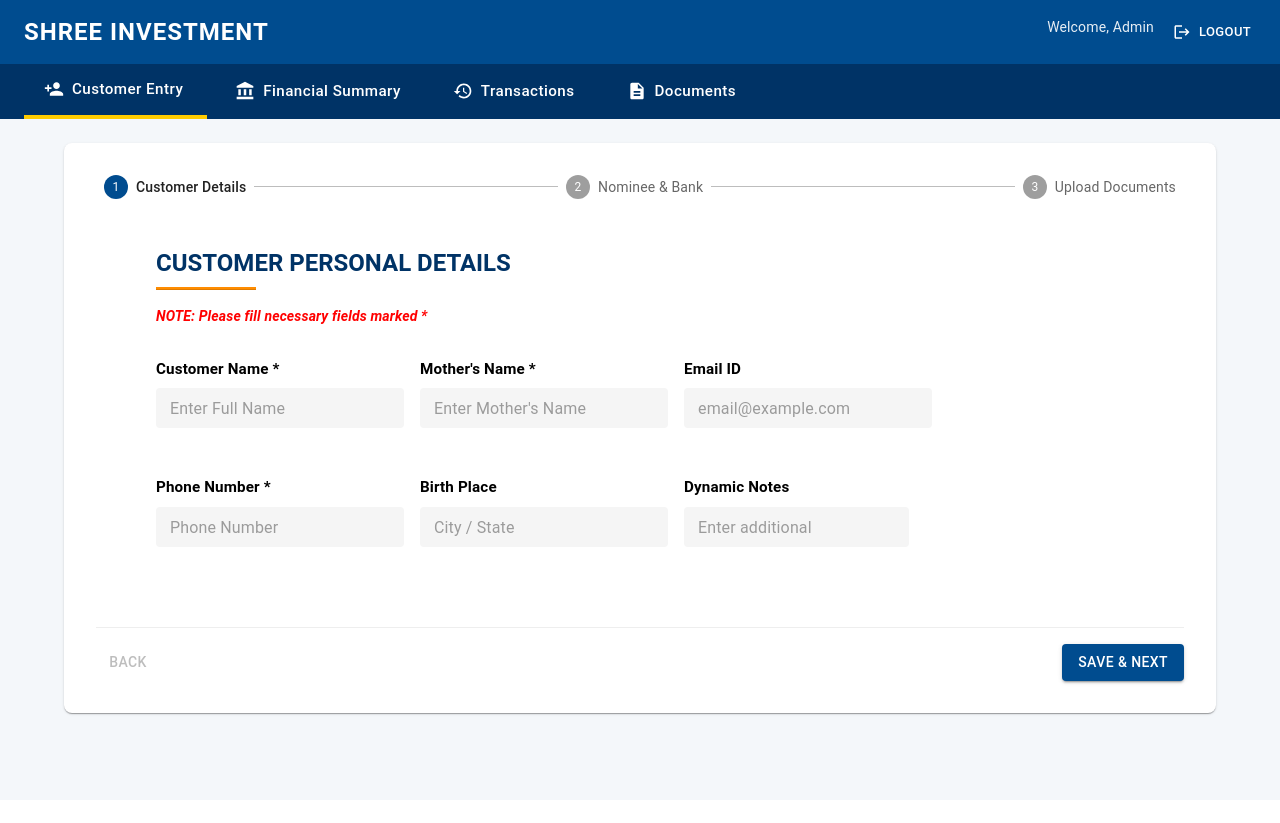
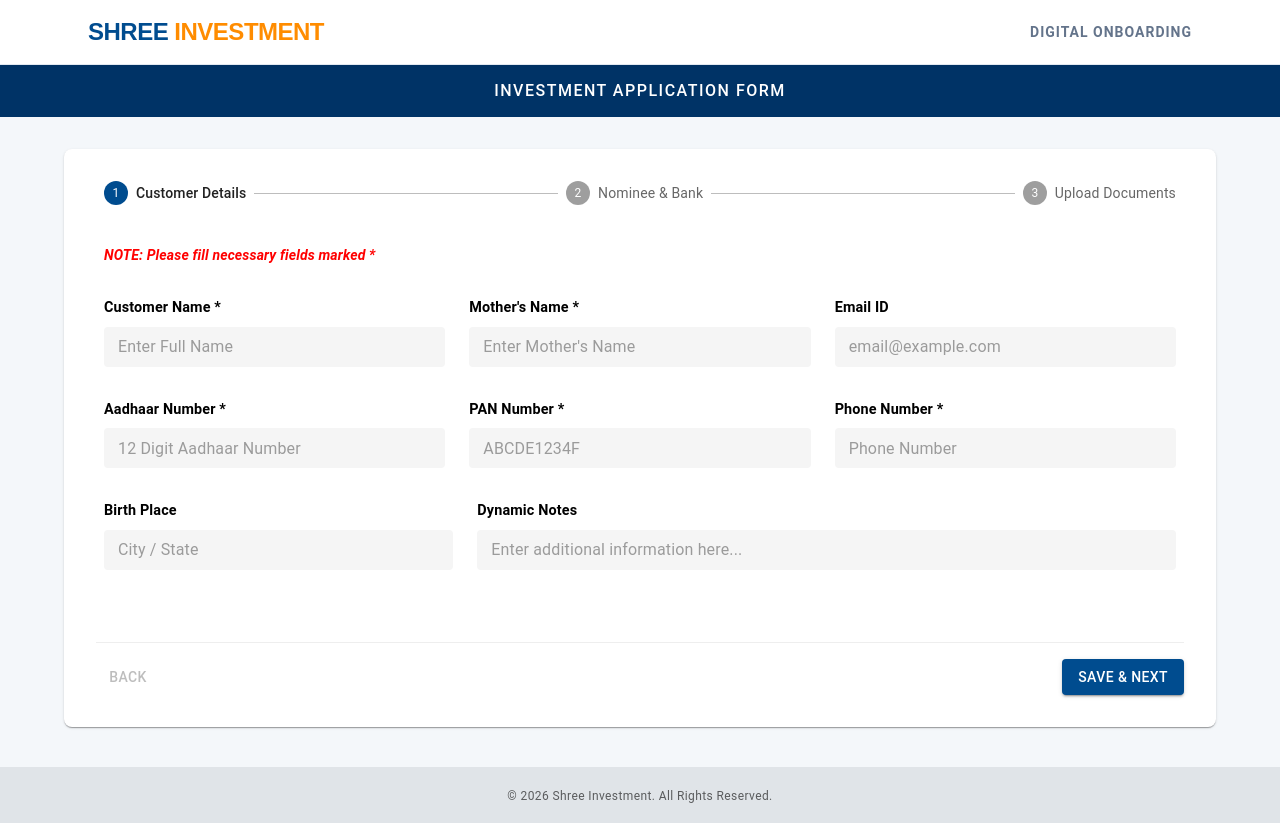
Before and after one commit to YashDungariya/ShreeInvestment, a React (Vite) app: page / in a window 1280 px wide. Before the commit the page ends 800 px from the top, so only its background shows below. Built offline with nearby package versions, Linux system fonts and the light colour scheme.

Commit message:
setup form layout

```diff
--- a/src/components/CustomerDetails.jsx
+++ b/src/components/CustomerDetails.jsx
@@ -1,41 +1,33 @@
 import React from "react";
-import { Grid, TextField, Typography, Box, Divider } from "@mui/material";
+import { TextField, Typography, Box, Stack } from "@mui/material";
 
 const CustomerDetails = ({ formData, handleChange }) => {
+  // Label style for professional banking look
   const LabelStyle = {
     fontWeight: "bold",
     color: "#000",
     mb: 1,
     display: "block",
-    fontSize: "0.95rem",
+    fontSize: "0.9rem",
+    textAlign: "left",
   };
 
+  // Modern Flat Input Style with increased width
   const InputStyle = {
     "& .MuiOutlinedInput-root": {
       backgroundColor: "#f5f5f5",
       borderRadius: "4px",
+      fontSize: "1rem",
       "& fieldset": { border: "none" },
       "&.Mui-focused fieldset": { border: "1px solid #004c8f" },
     },
-    mb: 4, // Har input ke baad thoda extra space professional lagta hai
+    width: "100%",
   };
 
   return (
-    <Box sx={{ p: 2, maxWidth: "1000px", mx: "auto" }}>
-      {/* Form Title Section */}
+    <Box sx={{ p: 1, width: "100%" }}>
+      {/* Required Note at Top */}
       <Box sx={{ mb: 4 }}>
-        <Typography variant="h5" sx={{ fontWeight: "bold", color: "#003366" }}>
-          CUSTOMER PERSONAL DETAILS
-        </Typography>
-        <Divider
-          sx={{
-            mt: 1,
-            mb: 2,
-            width: "100px",
-            height: "3px",
-            bgcolor: "#ff8c00",
-          }}
-        />
         <Typography
           variant="body2"
           sx={{ color: "red", fontStyle: "italic", fontWeight: "bold" }}
@@ -44,13 +36,15 @@ const CustomerDetails = ({ formData, handleChange }) => {
         </Typography>
       </Box>
 
-      {/* Inputs with Increased Width using Grid */}
-      <Grid container spacing={2}>
-        {/* Full width row for important details or two wide columns */}
-        <Grid item xs={12} md={10} lg={8}>
+      {/* Row 1: Name, Mother's Name, Email */}
+      <Stack
+        direction={{ xs: "column", md: "row" }}
+        spacing={3}
+        sx={{ mb: 4, width: "100%" }}
+      >
+        <Box sx={{ flex: 1, minWidth: "300px" }}>
           <Typography sx={LabelStyle}>Customer Name *</Typography>
           <TextField
-            fullWidth
             placeholder="Enter Full Name"
             name="customerName"
             value={formData.customerName}
@@ -58,12 +52,10 @@ const CustomerDetails = ({ formData, handleChange }) => {
             size="small"
             sx={InputStyle}
           />
-        </Grid>
-
-        <Grid item xs={12} md={10} lg={8}>
+        </Box>
+        <Box sx={{ flex: 1, minWidth: "300px" }}>
           <Typography sx={LabelStyle}>Mother's Name *</Typography>
           <TextField
-            fullWidth
             placeholder="Enter Mother's Name"
             name="motherName"
             value={formData.motherName}
@@ -71,12 +63,10 @@ const CustomerDetails = ({ formData, handleChange }) => {
             size="small"
             sx={InputStyle}
           />
-        </Grid>
-
-        <Grid item xs={12} md={10} lg={8}>
+        </Box>
+        <Box sx={{ flex: 1, minWidth: "300px" }}>
           <Typography sx={LabelStyle}>Email ID</Typography>
           <TextField
-            fullWidth
             placeholder="email@example.com"
             name="email"
             value={formData.email}
@@ -84,12 +74,45 @@ const CustomerDetails = ({ formData, handleChange }) => {
             size="small"
             sx={InputStyle}
           />
-        </Grid>
+        </Box>
+      </Stack>
 
-        <Grid item xs={12} md={10} lg={8}>
+      {/* Row 2: Aadhaar Number, PAN Number, Phone Number */}
+      <Stack
+        direction={{ xs: "column", md: "row" }}
+        spacing={3}
+        sx={{ mb: 4, width: "100%" }}
+      >
+        <Box sx={{ flex: 1, minWidth: "300px" }}>
+          <Typography sx={LabelStyle}>Aadhaar Number *</Typography>
+          <TextField
+            placeholder="12 Digit Aadhaar Number"
+            name="aadharNumber"
+            value={formData.aadharNumber}
+            onChange={handleChange}
+            size="small"
+            sx={InputStyle}
+            inputProps={{ maxLength: 12 }}
+          />
+        </Box>
+        <Box sx={{ flex: 1, minWidth: "300px" }}>
+          <Typography sx={LabelStyle}>PAN Number *</Typography>
+          <TextField
+            placeholder="ABCDE1234F"
+            name="panNumber"
+            value={formData.panNumber}
+            onChange={handleChange}
+            size="small"
+            sx={InputStyle}
+            inputProps={{
+              style: { textTransform: "uppercase" },
+              maxLength: 10,
+            }}
+          />
+        </Box>
+        <Box sx={{ flex: 1, minWidth: "300px" }}>
           <Typography sx={LabelStyle}>Phone Number *</Typography>
           <TextField
-            fullWidth
             placeholder="Phone Number"
             name="phone"
             value={formData.phone}
@@ -97,12 +120,18 @@ const CustomerDetails = ({ formData, handleChange }) => {
             size="small"
             sx={InputStyle}
           />
-        </Grid>
+        </Box>
+      </Stack>
 
-        <Grid item xs={12} md={10} lg={8}>
+      {/* Row 3: Birth Place & Notes */}
+      <Stack
+        direction={{ xs: "column", md: "row" }}
+        spacing={3}
+        sx={{ mb: 4, width: "100%" }}
+      >
+        <Box sx={{ flex: 1, minWidth: "300px" }}>
           <Typography sx={LabelStyle}>Birth Place</Typography>
           <TextField
-            fullWidth
             placeholder="City / State"
             name="birthPlace"
             value={formData.birthPlace}
@@ -110,12 +139,10 @@ const CustomerDetails = ({ formData, handleChange }) => {
             size="small"
             sx={InputStyle}
           />
-        </Grid>
-
-        <Grid item xs={12} md={10} lg={8}>
+        </Box>
+        <Box sx={{ flex: 2, minWidth: "300px" }}>
           <Typography sx={LabelStyle}>Dynamic Notes</Typography>
           <TextField
-            fullWidth
             multiline
             rows={1}
             placeholder="Enter additional information here..."
@@ -125,8 +152,8 @@ const CustomerDetails = ({ formData, handleChange }) => {
             size="small"
             sx={InputStyle}
           />
-        </Grid>
-      </Grid>
+        </Box>
+      </Stack>
     </Box>
   );
 };
--- a/src/components/DocumentUpload.jsx
+++ b/src/components/DocumentUpload.jsx
@@ -1,8 +1,9 @@
 import React from "react";
-import { Grid, Typography, Box, Button } from "@mui/material";
+import { Typography, Box, Button, Stack } from "@mui/material";
 import CloudUploadIcon from "@mui/icons-material/CloudUpload";
 
 const DocumentUpload = ({ handleFileChange, files }) => {
+  // Label style consistent with other forms
   const LabelStyle = {
     fontWeight: "bold",
     color: "#000",
@@ -11,42 +12,50 @@ const DocumentUpload = ({ handleFileChange, files }) => {
     fontSize: "0.9rem",
   };
 
+  // Small, Compact and Professional Upload Button Style
   const UploadButtonStyle = {
     bgcolor: "#ff8c00",
     color: "white",
-    width: "100%",
-    py: 2,
-    borderRadius: "30px",
+    width: "fit-content",
+    px: 2, // Padding kam kar di hai
+    py: 0.5, // Height kam karne ke liye padding kam ki hai
+    borderRadius: "4px", // Rounded se square-ish kiya hai banking look ke liye
     textTransform: "none",
     fontWeight: "bold",
+    fontSize: "0.75rem", // Font size thoda aur small rakha hai
     "&:hover": { bgcolor: "#e67e00" },
+    boxShadow: "none", // Excessive shadow hata di hai
   };
 
   return (
-    <Box sx={{ p: 1 }}>
+    <Box sx={{ p: 1, width: "100%" }}>
+      {/* Required Note at Top */}
+      <Box sx={{ mb: 4 }}>
         <Typography
-        variant="h6"
-        sx={{
-          color: "#004c8f",
-          mb: 4,
-          fontWeight: "bold",
-          textAlign: "center",
-        }}
+          variant="body2"
+          sx={{ color: "red", fontStyle: "italic", fontWeight: "bold" }}
         >
-        Final Step: Verification Documents
+          NOTE: Please upload clear documents for verification *
         </Typography>
+      </Box>
 
-      <Grid container spacing={6} justifyContent="center">
-        {/* Aadhaar Upload */}
-        <Grid item xs={12} md={5}>
-          <Typography sx={LabelStyle}>Aadhaar Card (Front & Back) *</Typography>
+      {/* Upload Rows using Stack */}
+      <Stack spacing={4}>
+        {/* Row 1: Aadhaar & Photo */}
+        <Stack direction={{ xs: "column", md: "row" }} spacing={3}>
+          <Box sx={{ flex: 1 }}>
+            <Typography sx={LabelStyle}>
+              Aadhaar Card (Front & Back) *
+            </Typography>
             <Button
               variant="contained"
               component="label"
-            startIcon={<CloudUploadIcon />}
+              startIcon={
+                <CloudUploadIcon sx={{ fontSize: "1rem !important" }} />
+              }
               sx={UploadButtonStyle}
             >
-            Upload Identification Form
+              Upload Aadhaar
               <input
                 type="file"
                 hidden
@@ -55,24 +64,30 @@ const DocumentUpload = ({ handleFileChange, files }) => {
             </Button>
             <Typography
               variant="caption"
-            sx={{ mt: 1, display: "block", color: "gray" }}
+              sx={{
+                mt: 0.5,
+                display: "block",
+                color: "gray",
+                fontSize: "0.7rem",
+              }}
             >
               {files.idProof
                 ? `Selected: ${files.idProof.name}`
                 : "*PDF or JPG preferred"}
             </Typography>
-        </Grid>
+          </Box>
 
-        {/* Photo Upload */}
-        <Grid item xs={12} md={5}>
+          <Box sx={{ flex: 1 }}>
             <Typography sx={LabelStyle}>Passport Size Photo *</Typography>
             <Button
               variant="contained"
               component="label"
-            startIcon={<CloudUploadIcon />}
+              startIcon={
+                <CloudUploadIcon sx={{ fontSize: "1rem !important" }} />
+              }
               sx={UploadButtonStyle}
             >
-            Upload Passport Photo
+              Upload Photo
               <input
                 type="file"
                 hidden
@@ -81,50 +96,87 @@ const DocumentUpload = ({ handleFileChange, files }) => {
             </Button>
             <Typography
               variant="caption"
-            sx={{ mt: 1, display: "block", color: "gray" }}
+              sx={{
+                mt: 0.5,
+                display: "block",
+                color: "gray",
+                fontSize: "0.7rem",
+              }}
             >
               {files.photo
                 ? `Selected: ${files.photo.name}`
-              : "*Upload most recent photo"}
+                : "*Please upload most recent photo"}
             </Typography>
-        </Grid>
+          </Box>
+        </Stack>
 
-        {/* PAN Upload */}
-        <Grid item xs={12} md={5}>
+        {/* Row 2: PAN & Bank */}
+        <Stack direction={{ xs: "column", md: "row" }} spacing={3}>
+          <Box sx={{ flex: 1 }}>
             <Typography sx={LabelStyle}>PAN Card Copy</Typography>
             <Button
               variant="contained"
               component="label"
-            startIcon={<CloudUploadIcon />}
+              startIcon={
+                <CloudUploadIcon sx={{ fontSize: "1rem !important" }} />
+              }
               sx={UploadButtonStyle}
             >
-            Upload PAN Card
+              Upload PAN
               <input
                 type="file"
                 hidden
                 onChange={(e) => handleFileChange(e, "panDoc")}
               />
             </Button>
-        </Grid>
+            <Typography
+              variant="caption"
+              sx={{
+                mt: 0.5,
+                display: "block",
+                color: "gray",
+                fontSize: "0.7rem",
+              }}
+            >
+              {files.panDoc
+                ? `Selected: ${files.panDoc.name}`
+                : "*Upload PAN for tax purposes"}
+            </Typography>
+          </Box>
 
-        {/* Bank Passbook Upload */}
-        <Grid item xs={12} md={5}>
+          <Box sx={{ flex: 1 }}>
             <Typography sx={LabelStyle}>Bank Passbook / Cheque</Typography>
             <Button
               variant="contained"
               component="label"
-            startIcon={<CloudUploadIcon />}
+              startIcon={
+                <CloudUploadIcon sx={{ fontSize: "1rem !important" }} />
+              }
               sx={UploadButtonStyle}
             >
-            Upload Bank Document
+              Upload Bank Doc
               <input
                 type="file"
                 hidden
                 onChange={(e) => handleFileChange(e, "bankDoc")}
               />
             </Button>
-        </Grid>
-      </Grid>
+            <Typography
+              variant="caption"
+              sx={{
+                mt: 0.5,
+                display: "block",
+                color: "gray",
+                fontSize: "0.7rem",
+              }}
+            >
+              {files.bankDoc
+                ? `Selected: ${files.bankDoc.name}`
+                : "*Upload preferred bank document"}
+            </Typography>
+          </Box>
+        </Stack>
+      </Stack>
     </Box>
   );
 };
--- a/src/components/NomineeDetails.jsx
+++ b/src/components/NomineeDetails.jsx
@@ -1,37 +1,50 @@
 import React from "react";
-import { Grid, TextField, Typography, Box } from "@mui/material";
+import { TextField, Typography, Box, Stack } from "@mui/material";
 
 const NomineeDetails = ({ formData, handleChange }) => {
+  // Label style consistent with CustomerDetails
   const LabelStyle = {
     fontWeight: "bold",
     color: "#000",
     mb: 1,
     display: "block",
     fontSize: "0.9rem",
+    textAlign: "left",
   };
+
+  // Modern Flat Input Style
   const InputStyle = {
     "& .MuiOutlinedInput-root": {
       backgroundColor: "#f5f5f5",
+      borderRadius: "4px",
+      fontSize: "1rem",
       "& fieldset": { border: "none" },
       "&.Mui-focused fieldset": { border: "1px solid #004c8f" },
     },
-    mb: 3,
+    width: "100%",
   };
 
   return (
-    <Box sx={{ p: 1 }}>
+    <Box sx={{ p: 1, width: "100%" }}>
+      {/* Note for Required Fields */}
+      <Box sx={{ mb: 4 }}>
         <Typography
-        variant="h6"
-        sx={{ color: "#004c8f", mb: 3, fontWeight: "bold" }}
+          variant="body2"
+          sx={{ color: "red", fontStyle: "italic", fontWeight: "bold" }}
         >
-        Nominee & Bank Information
+          NOTE: Please fill necessary fields marked *
         </Typography>
+      </Box>
 
-      <Grid container spacing={3}>
-        <Grid item xs={12} md={6}>
+      {/* Row 1: Nominee Name & Relationship */}
+      <Stack
+        direction={{ xs: "column", md: "row" }}
+        spacing={3}
+        sx={{ mb: 4, width: "100%" }}
+      >
+        <Box sx={{ flex: 1, minWidth: "300px" }}>
           <Typography sx={LabelStyle}>Nominee Name *</Typography>
           <TextField
-            fullWidth
             placeholder="Nominee's full name"
             name="nomineeName"
             value={formData.nomineeName}
@@ -39,11 +52,10 @@ const NomineeDetails = ({ formData, handleChange }) => {
             size="small"
             sx={InputStyle}
           />
-        </Grid>
-        <Grid item xs={12} md={6}>
+        </Box>
+        <Box sx={{ flex: 1, minWidth: "300px" }}>
           <Typography sx={LabelStyle}>Nominee Relationship *</Typography>
           <TextField
-            fullWidth
             placeholder="e.g. Spouse, Father"
             name="nomineeRelation"
             value={formData.nomineeRelation}
@@ -51,23 +63,29 @@ const NomineeDetails = ({ formData, handleChange }) => {
             size="small"
             sx={InputStyle}
           />
-        </Grid>
-        <Grid item xs={12} md={6}>
+        </Box>
+      </Stack>
+
+      {/* Row 2: ID & Contact */}
+      <Stack
+        direction={{ xs: "column", md: "row" }}
+        spacing={3}
+        sx={{ mb: 4, width: "100%" }}
+      >
+        <Box sx={{ flex: 1, minWidth: "300px" }}>
           <Typography sx={LabelStyle}>Nominee PAN / Aadhaar</Typography>
           <TextField
-            fullWidth
-            placeholder="ID Number"
+            placeholder="Enter ID Number"
             name="nomineeId"
             value={formData.nomineeId}
             onChange={handleChange}
             size="small"
             sx={InputStyle}
           />
-        </Grid>
-        <Grid item xs={12} md={6}>
+        </Box>
+        <Box sx={{ flex: 1, minWidth: "300px" }}>
           <Typography sx={LabelStyle}>Nominee Contact Number</Typography>
           <TextField
-            fullWidth
             placeholder="Phone Number"
             name="nomineeContact"
             value={formData.nomineeContact}
@@ -75,13 +93,15 @@ const NomineeDetails = ({ formData, handleChange }) => {
             size="small"
             sx={InputStyle}
           />
-        </Grid>
-        <Grid item xs={12} md={12}>
+        </Box>
+      </Stack>
+
+      {/* Row 3: Bank Details (Wide Column) */}
+      <Box sx={{ width: { xs: "100%", md: "80%" }, mb: 4 }}>
         <Typography sx={LabelStyle}>
           Bank Details (Cheque / Passbook)
         </Typography>
         <TextField
-            fullWidth
           multiline
           rows={2}
           placeholder="Account No, IFSC, Bank Name"
@@ -91,8 +111,7 @@ const NomineeDetails = ({ formData, handleChange }) => {
           size="small"
           sx={InputStyle}
         />
-        </Grid>
-      </Grid>
+      </Box>
     </Box>
   );
 };
--- a/src/layouts/DashboardLayout.jsx
+++ b/src/layouts/DashboardLayout.jsx
@@ -5,26 +5,10 @@ import {
   AppBar,
   Toolbar,
   Typography,
-  Button,
   Container,
-  Stack,
 } from "@mui/material";
-import {
-  Logout,
-  AccountBalance,
-  PersonAdd,
-  History,
-  Description,
-} from "@mui/icons-material";
 
 const DashboardLayout = ({ children }) => {
-  const menuItems = [
-    { text: "Customer Entry", icon: <PersonAdd fontSize="small" /> },
-    { text: "Financial Summary", icon: <AccountBalance fontSize="small" /> },
-    { text: "Transactions", icon: <History fontSize="small" /> },
-    { text: "Documents", icon: <Description fontSize="small" /> },
-  ];
-
   return (
     <Box
       sx={{
@@ -36,61 +20,76 @@ const DashboardLayout = ({ children }) => {
     >
       <CssBaseline />
 
-      {/* Top Blue Header */}
-      <AppBar position="static" sx={{ bgcolor: "#004c8f", boxShadow: "none" }}>
-        <Container maxWidth="xl">
-          <Toolbar sx={{ justifyContent: "space-between", px: "0 !important" }}>
+      {/* Top Blue Header - Focused on Branding only */}
+      <AppBar
+        position="sticky"
+        sx={{
+          bgcolor: "#ffffff",
+          boxShadow: "0 2px 4px rgba(0,0,0,0.05)",
+          borderBottom: "1px solid #e2e8f0",
+        }}
+      >
+        <Container maxWidth="lg">
+          <Toolbar sx={{ justifyContent: "space-between", py: 1 }}>
+            {/* Logo Section */}
+            <Box sx={{ display: "flex", alignItems: "center" }}>
+              <Typography
+                variant="h5"
+                sx={{
+                  fontWeight: 800,
+                  letterSpacing: -0.5,
+                  color: "#004c8f", // Classic Blue Logo
+                  fontFamily: "'Public Sans', sans-serif",
+                }}
+              >
+                SHREE<span style={{ color: "#ff8c00" }}> INVESTMENT</span>
+              </Typography>
+            </Box>
+
+            {/* Application Title - Right Side (Subtle) */}
             <Typography
-              variant="h5"
-              sx={{ fontWeight: "bold", letterSpacing: 1 }}
+              variant="body2"
+              sx={{
+                color: "#64748b",
+                fontWeight: 600,
+                textTransform: "uppercase",
+                letterSpacing: 1,
+              }}
             >
-              SHREE INVESTMENT
+              Digital Onboarding
             </Typography>
-            <Stack direction="row" spacing={2} alignItems="center">
-              <Typography variant="body2" sx={{ opacity: 0.9 }}>
-                Welcome, Admin
-              </Typography>
-              <Button startIcon={<Logout />} color="inherit" size="small">
-                Logout
-              </Button>
-            </Stack>
           </Toolbar>
         </Container>
       </AppBar>
 
-      {/* Secondary Menu Bar (HDFC Style) */}
-      <Box sx={{ bgcolor: "#003366", color: "white", mb: 3 }}>
+      {/* Sub-header for Application Title */}
+      <Box sx={{ bgcolor: "#003366", color: "white", py: 1.5, mb: 4 }}>
         <Container maxWidth="xl">
-          <Stack direction="row" spacing={1}>
-            {menuItems.map((item) => (
-              <Button
-                key={item.text}
-                startIcon={item.icon}
-                sx={{
-                  color: "white",
-                  py: 1.5,
-                  px: 3,
-                  borderRadius: 0,
-                  textTransform: "none",
-                  fontSize: "0.95rem",
-                  "&:hover": { bgcolor: "#004c8f" },
-                  borderBottom:
-                    item.text === "Customer Entry"
-                      ? "4px solid #ffcc00"
-                      : "none", // Active indicator
-                }}
-              >
-                {item.text}
-              </Button>
-            ))}
-          </Stack>
+          <Typography
+            variant="subtitle1"
+            sx={{
+              textAlign: "center",
+              fontWeight: 500,
+              textTransform: "uppercase",
+              letterSpacing: 1.5,
+            }}
+          >
+            Investment Application Form
+          </Typography>
         </Container>
       </Box>
 
-      {/* Main Content */}
+      {/* Main Content Area */}
       <Container maxWidth="lg" sx={{ flexGrow: 1, pb: 5 }}>
         {children}
       </Container>
+
+      {/* Simple Footer for Professionalism */}
+      <Box sx={{ py: 2, textAlign: "center", bgcolor: "#e0e4e8" }}>
+        <Typography variant="caption" color="textSecondary">
+          © {new Date().getFullYear()} Shree Investment. All Rights Reserved.
+        </Typography>
+      </Box>
     </Box>
   );
 };
```
Lines whose indentation alone changed are shown as unchanged.
